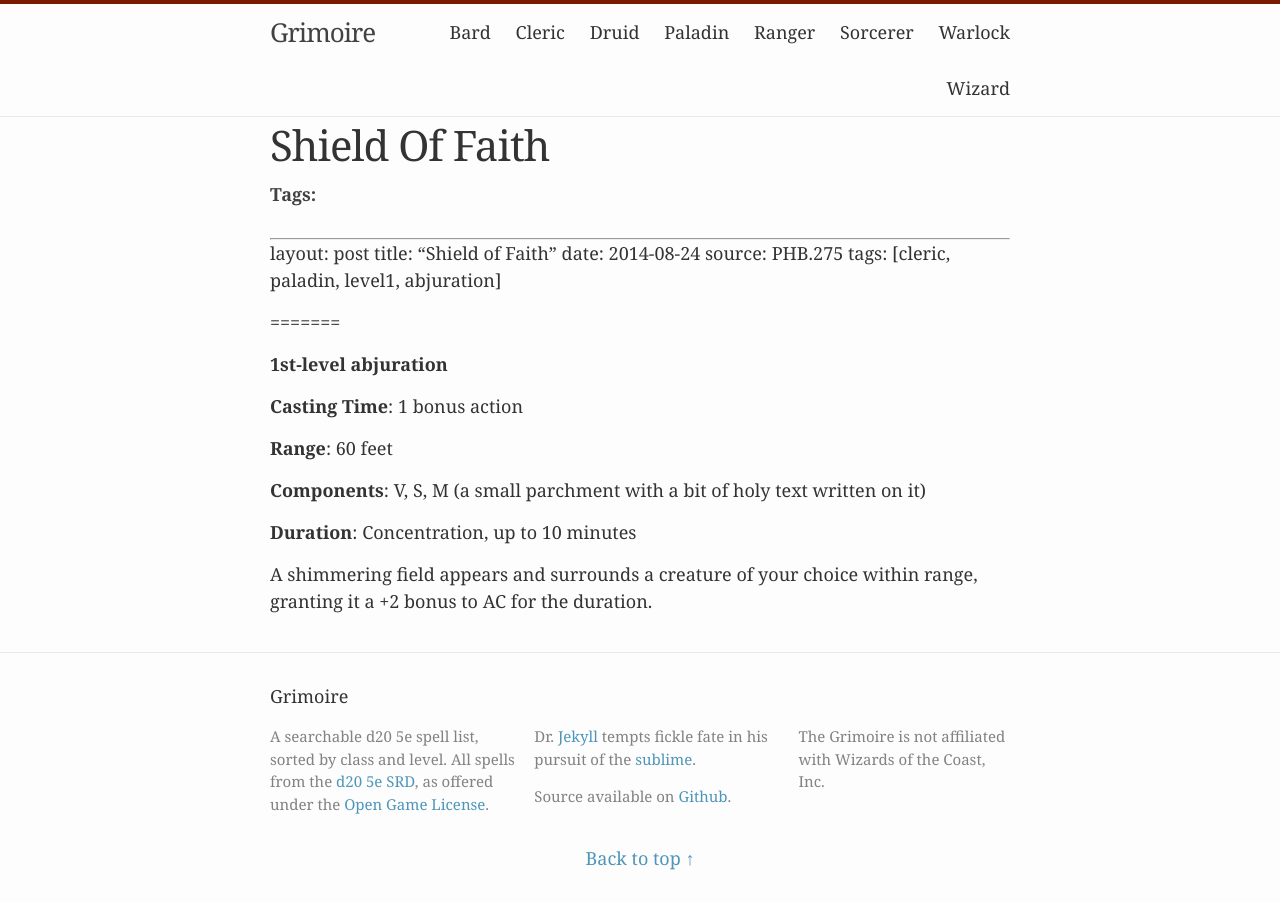
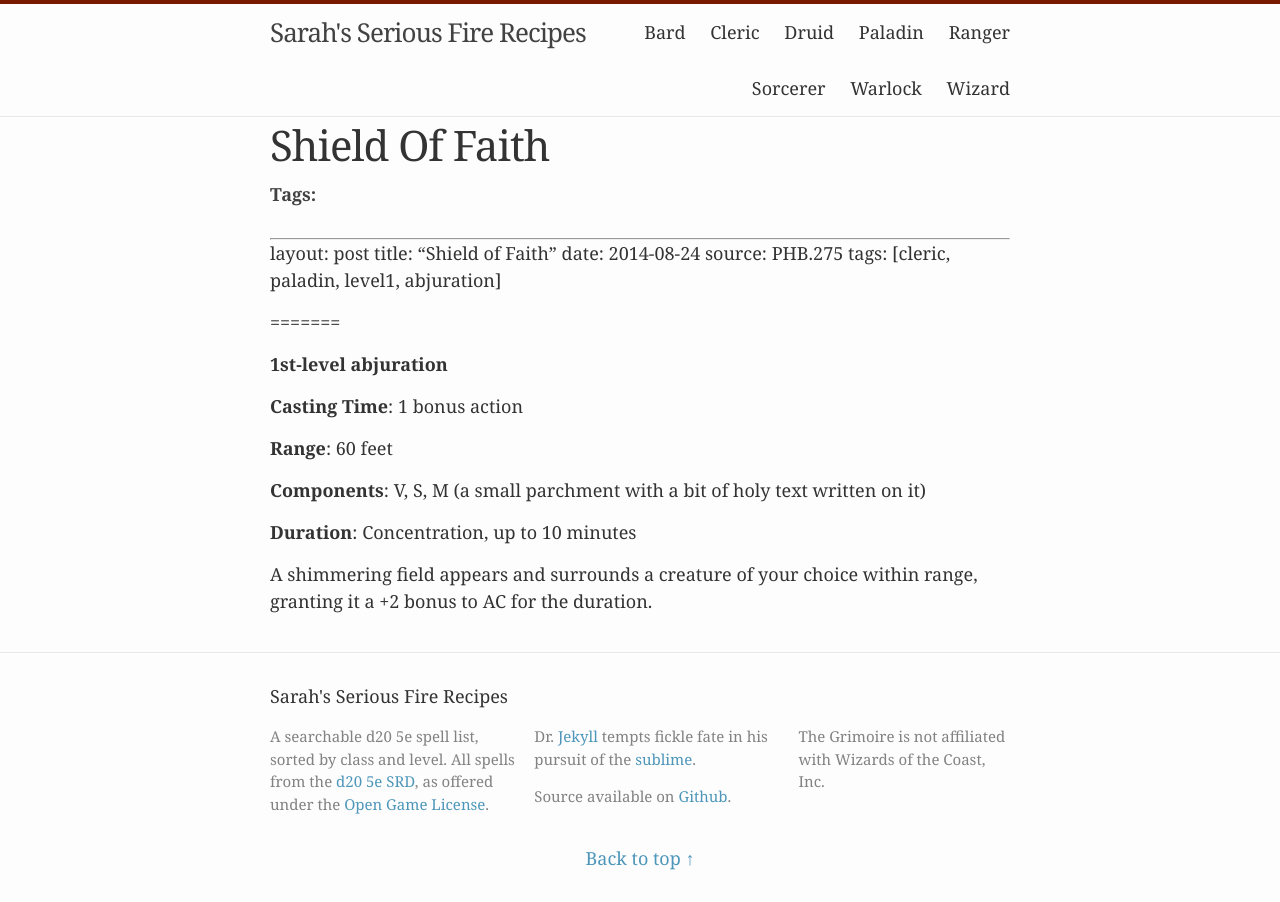
Before and after one commit to swmitch3/recipes, a Jekyll site: the page built from _posts/2014-08-24-shield-of-faith.md, in a window 1280 px wide. Built offline with Jekyll 4.4.1, drawn with Linux system fonts in a browser that asks for light colours; our own code applies the rules of GitHub Pages for plain Markdown files.

Commit message:
update config

```diff
--- a/_config.yml
+++ b/_config.yml
@@ -1,11 +1,11 @@
 # Site settings
-title: Grimoire
-author: Saph
+title: Sarah's Serious Fire Recipes
+author: Sarah
 description:
   A searchable d20 5e spell list, sorted by class and level.
-baseurl: /grimoire # the subpath of your site, e.g. /blog/
-url: ephe.github.io # the base hostname & protocol for your site
-source-url: https://github.com/ephe/grimoire/
+baseurl: /recipes # the subpath of your site, e.g. /blog/
+url: swmitch3.github.io # the base hostname & protocol for your site
+source-url: https://github.com/swmitch3/recipes/
 permalink: "/:categories/:title"
 exclude: ['Gemfile', 'Gemfile.lock', 'Rakefile', 'README.md']
 
```
